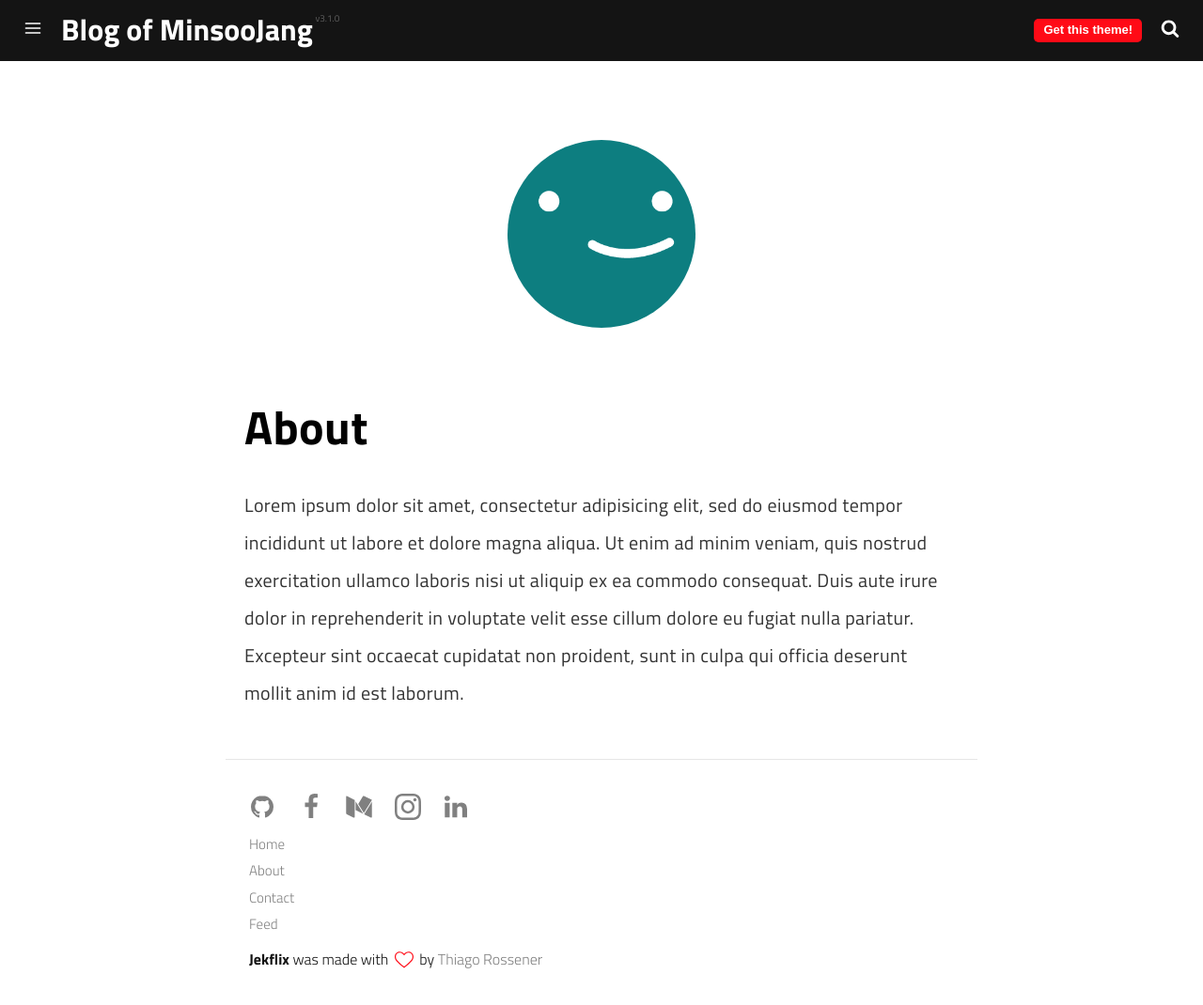
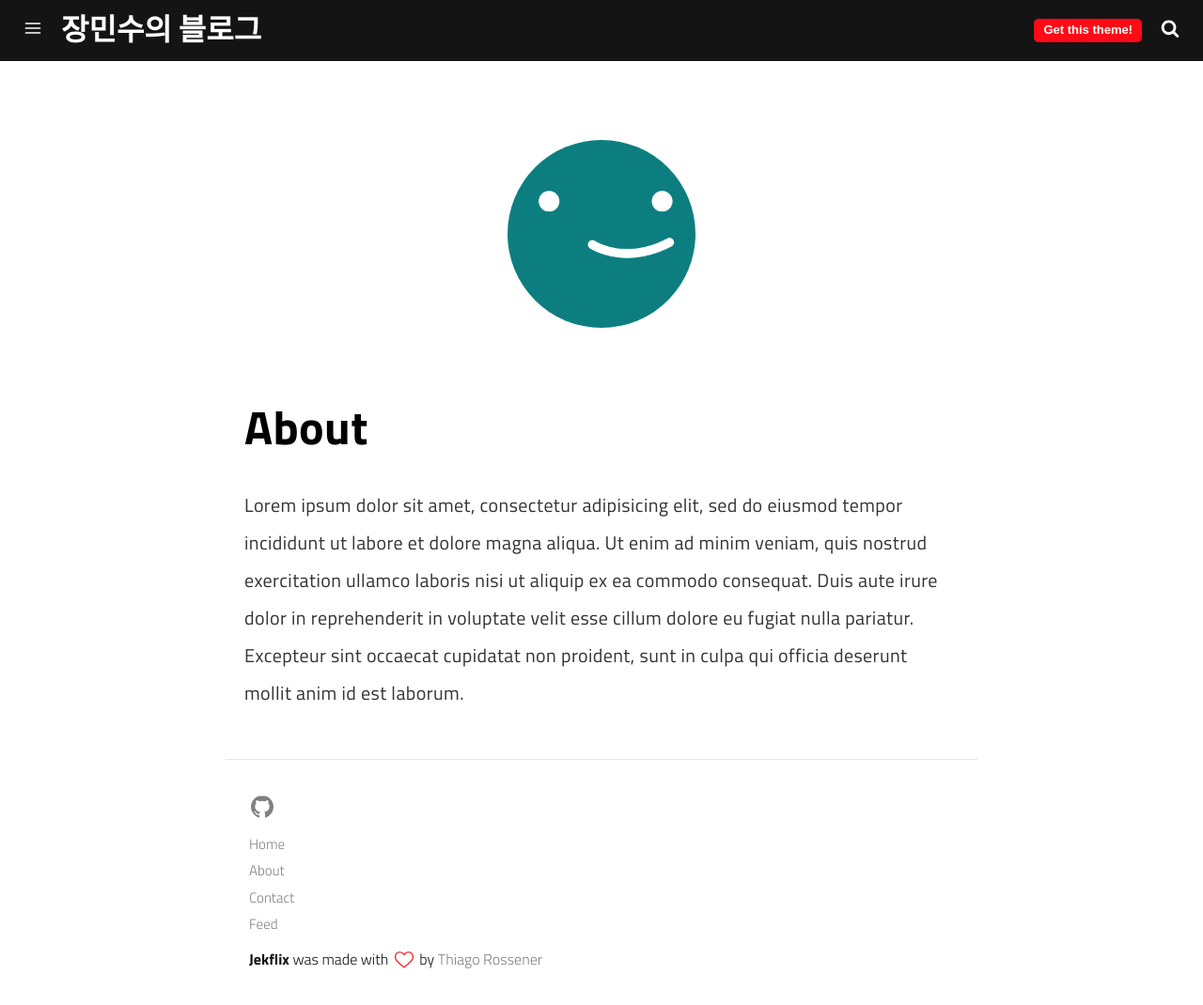
Before and after one commit to minsoojang/minsoojang.github.io, a Jekyll site: the page built from pages/about.md, in a window 1280 px wide and 1070 px high. Shown: the whole window at 94% size. Built offline with Jekyll 4.4.1, drawn with Linux system fonts in a browser that asks for light colours; a script that is not in the unit is left out.

Commit message:
Theme changed

```diff
--- a/_config.yml
+++ b/_config.yml
@@ -1,6 +1,6 @@
 # Site Settings
-name: Blog of MinsooJang
-title: MinsooJang | my blog
+name: 장민수의 블로그
+title: MinsooJang
 description: Studying ML/DL/Optimization
 tags:
   - blog
@@ -25,10 +25,9 @@ disqus_username: MinsooJang
 # Social Media Settings
 # Remove the item if you don't need it
 github_username: minsoojang
-facebook_username: facebook_username
-instagram_username: instagram_username
-linkedin_username: linkedin_username
-medium_username: medium_username
+# facebook_username: facebook_username
+# instagram_username: oooosnim
+# linkedin_username: linkedin_username
 
 
 # Posts Settings
@@ -97,6 +96,3 @@ exclude: [
   'gulpfile.js',
   'README.md'
 ]
-
-# Theme
-version: v3.1.0
--- a/src/yml/social.yml
+++ b/src/yml/social.yml
@@ -1,4 +1,4 @@
-github_username: github_username
+github_username: minsoojang
 facebook_username: facebook_username
 twitter_username: twitter_username
 instagram_username: instagram_username
```
